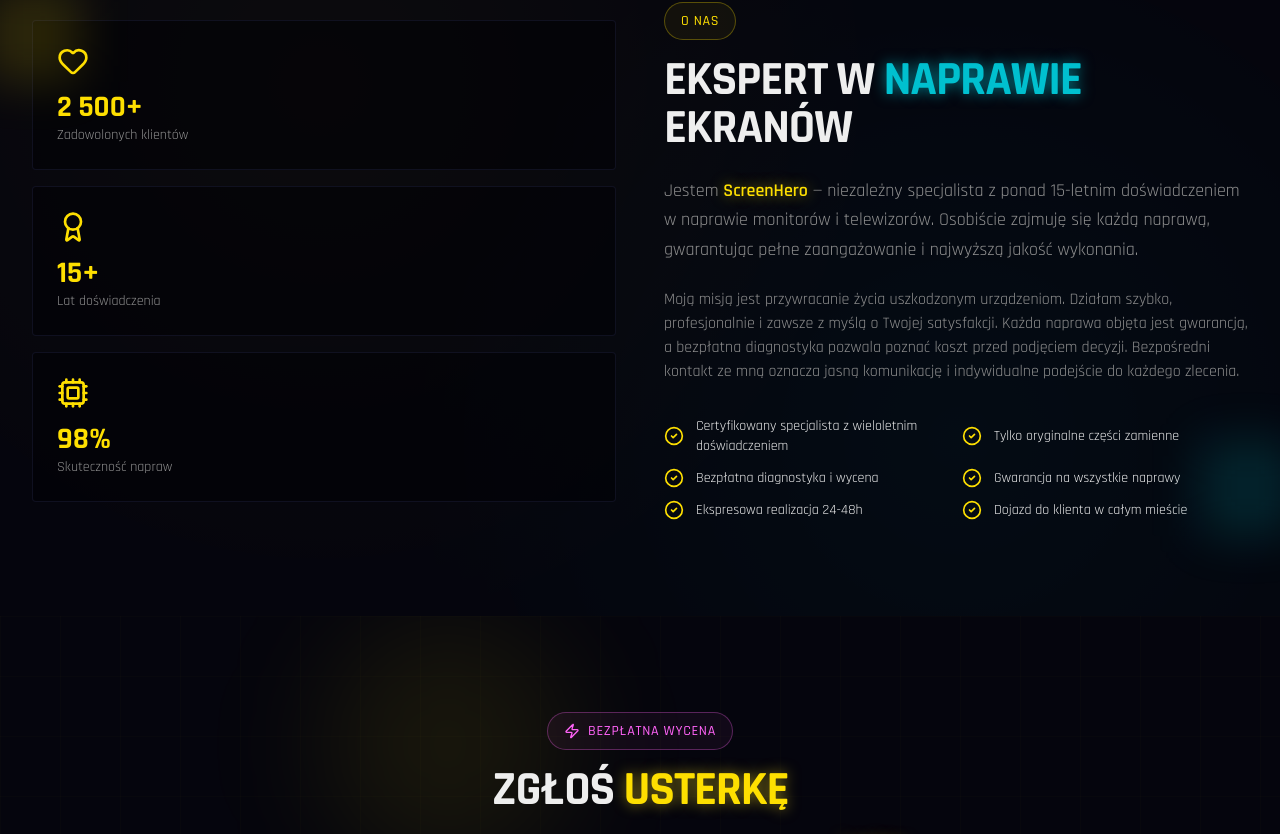
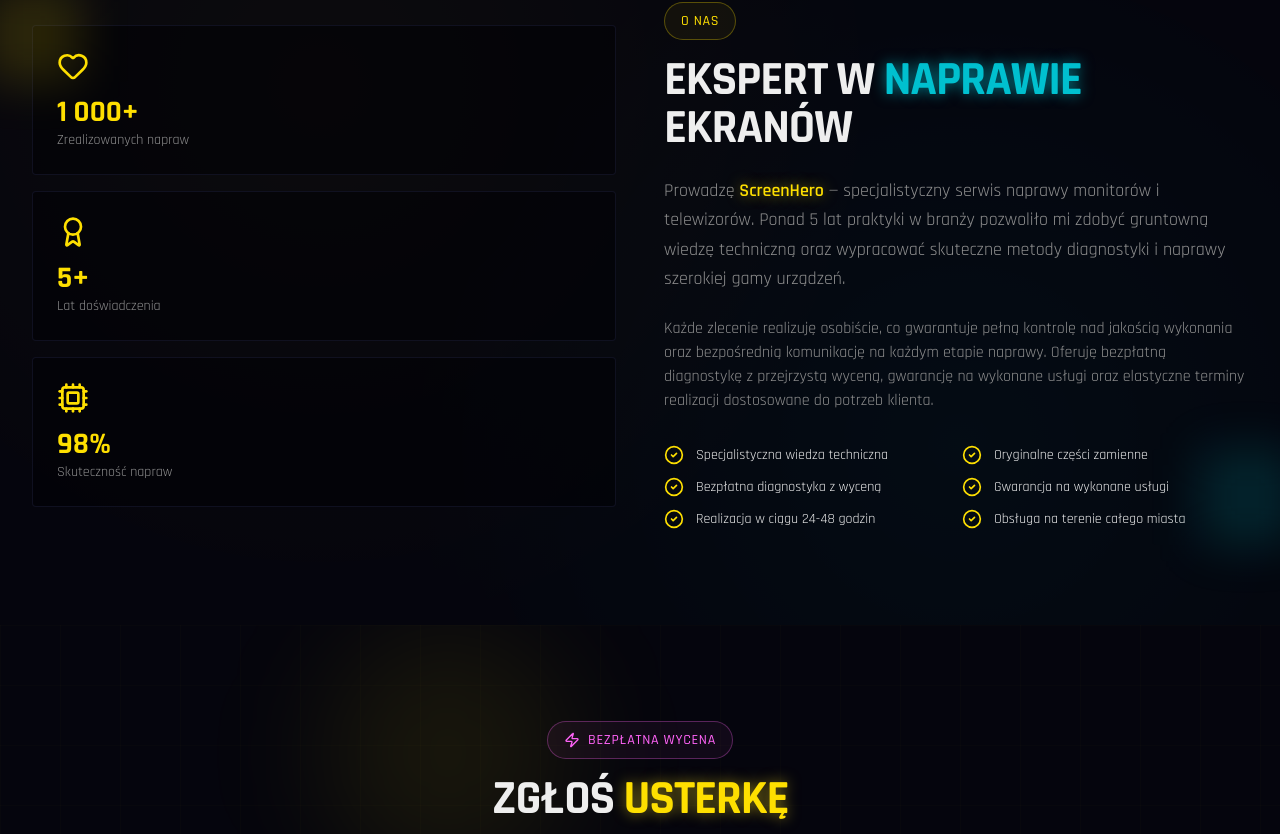
Before and after one commit to Harryburgir/Screenhero, a Next.js app: page / in a window 1280 px wide. Shown: the part 2677-3511 px from the top of the page. Built offline with nearby package versions, Linux system fonts and the light colour scheme.

Commit message:
feat: update "About Us" section with realistic data and professional tone
Revise experience years, repair count, and entire content for professionalism.

```diff
--- a/components/about.tsx
+++ b/components/about.tsx
@@ -4,17 +4,17 @@ import { motion } from "framer-motion";
 import { CheckCircle2, Heart, Award, Cpu } from "lucide-react";
 
 const features = [
-  "Certyfikowany specjalista z wieloletnim doświadczeniem",
-  "Tylko oryginalne części zamienne",
-  "Bezpłatna diagnostyka i wycena",
-  "Gwarancja na wszystkie naprawy",
-  "Ekspresowa realizacja 24-48h",
-  "Dojazd do klienta w całym mieście",
+  "Specjalistyczna wiedza techniczna",
+  "Oryginalne części zamienne",
+  "Bezpłatna diagnostyka z wyceną",
+  "Gwarancja na wykonane usługi",
+  "Realizacja w ciągu 24-48 godzin",
+  "Obsługa na terenie całego miasta",
 ];
 
 const stats = [
-  { icon: Heart, value: "2 500+", label: "Zadowolonych klientów" },
-  { icon: Award, value: "15+", label: "Lat doświadczenia" },
+  { icon: Heart, value: "1 000+", label: "Zrealizowanych napraw" },
+  { icon: Award, value: "5+", label: "Lat doświadczenia" },
   { icon: Cpu, value: "98%", label: "Skuteczność napraw" },
 ];
 
@@ -87,17 +87,17 @@ export function About() {
             </h2>
 
             <p className="mb-6 text-lg leading-relaxed text-muted-foreground">
-              Jestem <span className="text-primary font-semibold animate-glow">ScreenHero</span> — niezależny specjalista
-              z ponad 15-letnim doświadczeniem w naprawie monitorów i telewizorów.
-              Osobiście zajmuję się każdą naprawą, gwarantując pełne zaangażowanie
-              i najwyższą jakość wykonania.
+              Prowadzę <span className="text-primary font-semibold animate-glow">ScreenHero</span> — specjalistyczny serwis
+              naprawy monitorów i telewizorów. Ponad 5 lat praktyki w branży pozwoliło mi
+              zdobyć gruntowną wiedzę techniczną oraz wypracować skuteczne metody diagnostyki
+              i naprawy szerokiej gamy urządzeń.
             </p>
 
             <p className="mb-8 text-muted-foreground">
-              Moją misją jest przywracanie życia uszkodzonym urządzeniom. Działam szybko,
-              profesjonalnie i zawsze z myślą o Twojej satysfakcji. Każda naprawa objęta
-              jest gwarancją, a bezpłatna diagnostyka pozwala poznać koszt przed
-              podjęciem decyzji. Bezpośredni kontakt ze mną oznacza jasną komunikację i indywidualne podejście do każdego zlecenia.
+              Każde zlecenie realizuję osobiście, co gwarantuje pełną kontrolę nad jakością
+              wykonania oraz bezpośrednią komunikację na każdym etapie naprawy. Oferuję
+              bezpłatną diagnostykę z przejrzystą wyceną, gwarancję na wykonane usługi
+              oraz elastyczne terminy realizacji dostosowane do potrzeb klienta.
             </p>
 
             {/* Features List - simplified, single container animation */}
```
